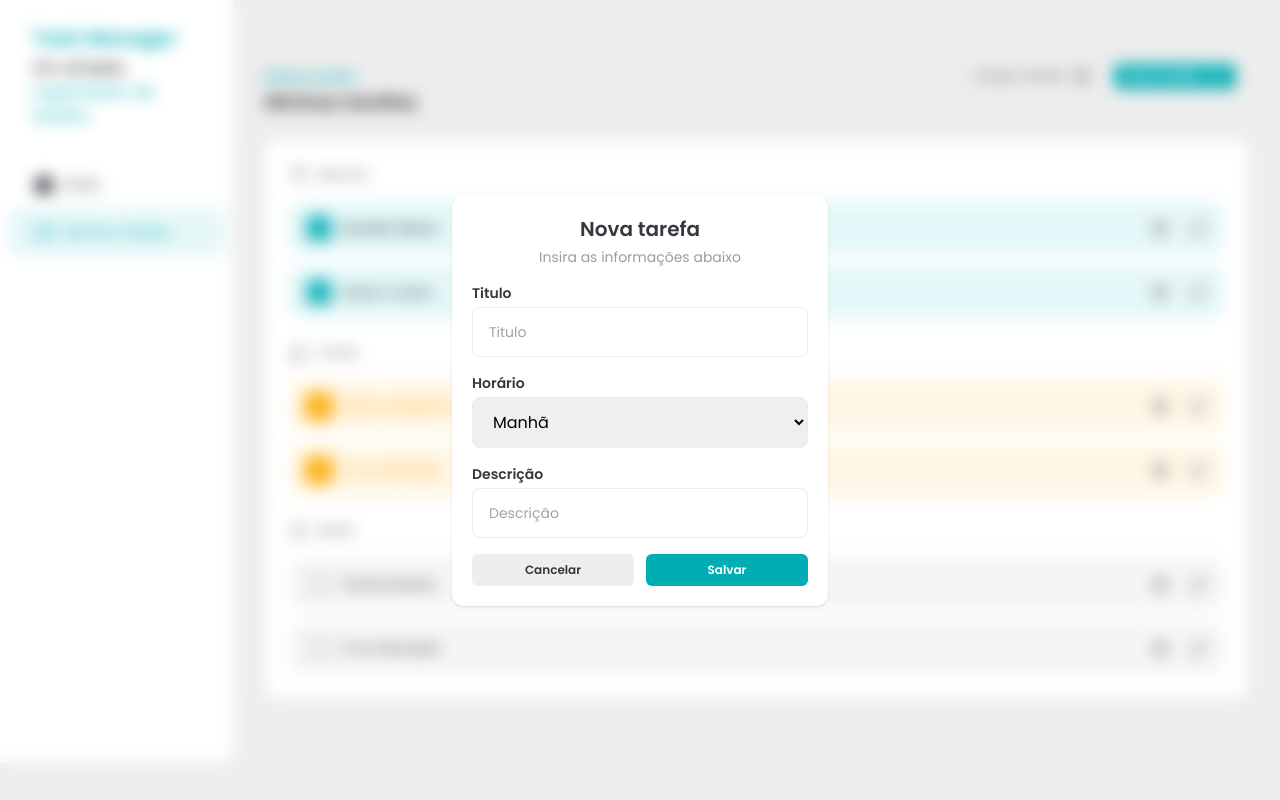
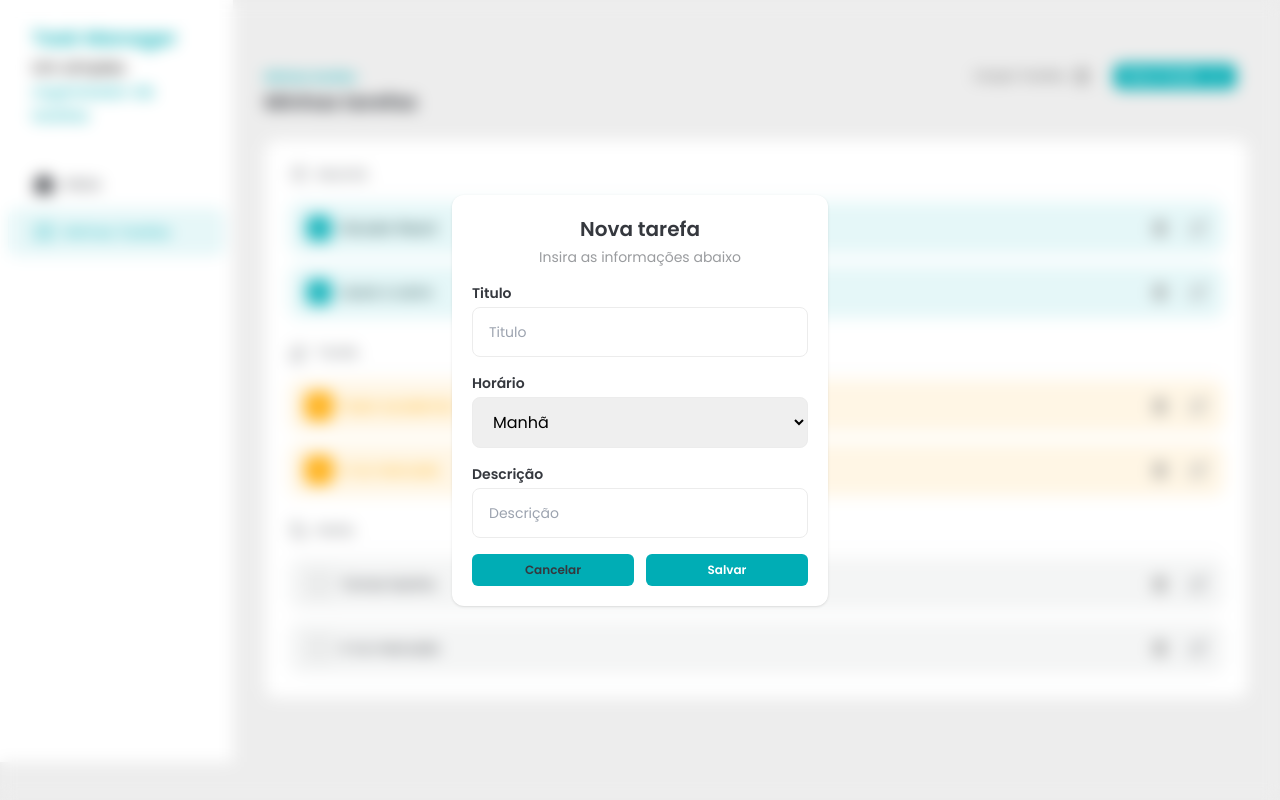
Before and after one commit to VinicyosFerreira/To-Do-List-Manager, a React (Vite) app: page / in a window 1280 px wide. Both pictures are taken after a click on the button "Nova Tarefa". Built offline with nearby package versions, Linux system fonts and the light colour scheme.

Commit message:
refactor: add design system

```diff
--- a/src/components/AddTaskDialog.jsx
+++ b/src/components/AddTaskDialog.jsx
@@ -84,10 +84,10 @@ const AddTaskDialog = ({ isOpen, handleCloseDialog, handleSubmit }) => {
                >
                   {/* DIALOG */}
                   <div className="rounded-xl bg-white p-5 text-center shadow">
-                     <h2 className="text-center text-xl font-semibold text-[#35383E]">
+                     <h2 className="text-center text-xl font-semibold text-brand-dark-blue">
                         Nova tarefa
                      </h2>
-                     <p className="mb-4 mt-1 text-sm text-[#9A9C9F]">
+                     <p className="mb-4 mt-1 text-sm text-brand-text-gray">
                         Insira as informações abaixo
                      </p>
 
--- a/src/components/Button.jsx
+++ b/src/components/Button.jsx
@@ -7,14 +7,14 @@ function Button({
 }) {
    const getVariantClass = () => {
       if (variant === 'primary') {
-         return 'bg-[#00ADB5] text-white';
+         return 'bg-brand-primary text-white';
       }
       if (variant === 'ghost') {
-         return 'bg-transparent text-[#818181]';
+         return 'bg-transparent text-brand-dark-gray';
       }
 
       if (variant === 'secondary') {
-         return 'bg-[#EEEEEE] text-[#35383E]';
+         return 'bg-brand-light-gray text-brand-dark-blue';
       }
    };
 
@@ -29,7 +29,7 @@ function Button({
 
    return (
       <button
-         className={`flex justify-center gap-2 rounded-md bg-[#00ADB5] px-3 text-xs font-semibold ${getVariantClass()} ${getSizeClass()} transition hover:opacity-75 ${className}`}
+         className={`flex justify-center gap-2 rounded-md bg-brand-primary px-3 text-xs font-semibold ${getVariantClass()} ${getSizeClass()} transition hover:opacity-75 ${className}`}
          {...rest}
       >
          {children}
--- a/src/components/Input.jsx
+++ b/src/components/Input.jsx
@@ -2,10 +2,10 @@ import InputErrorMessage from './InputErrorMessage';
 import InputLabel from './InputLabel';
 const Input = ({ label, error, ...rest }) => {
    return (
-      <div className="flex flex-col space-y-1 text-left text-[#35383E]">
+      <div className="flex flex-col space-y-1 text-left text-brand-dark-blue">
          <InputLabel htmlFor={rest.id}>{label}</InputLabel>
          <input
-            className="placeholder:[#9A9C9F] rounded-lg border border-solid border-[#ECECEC] px-4 py-3 outline-[#00ADB5] placeholder:text-sm"
+            className="placeholder:brand-text-gray rounded-lg border border-solid border-[#ECECEC] px-4 py-3 outline-brand-primary placeholder:text-sm"
             {...rest}
          />
          {error && <InputErrorMessage>{error.message}</InputErrorMessage>}
--- a/src/components/InputLabel.jsx
+++ b/src/components/InputLabel.jsx
@@ -1,6 +1,6 @@
 const InputLabel = (props) => {
    return (
-      <label className="text-sm font-semibold text-[#35383E]" {...props}>
+      <label className="text-sm font-semibold text-brand-dark-blue" {...props}>
          {props.children}
       </label>
    );
--- a/src/components/PeriodSelect.jsx
+++ b/src/components/PeriodSelect.jsx
@@ -7,7 +7,7 @@ const PeriodSelect = (props) => {
          <InputLabel htmlFor="period">Horário</InputLabel>
          <select
             id="period"
-            className="placeholder:[#9A9C9F] rounded-lg border border-solid border-[#ECECEC] px-4 py-3 outline-[#00ADB5] placeholder:text-sm"
+            className="placeholder:brand-text-gray rounded-lg border border-solid border-[#ECECEC] px-4 py-3 outline-brand-primary placeholder:text-sm"
             {...props}
          >
             <option value="morning">Manhã</option>
--- a/src/components/Sidebar.jsx
+++ b/src/components/Sidebar.jsx
@@ -5,12 +5,14 @@ const Sidebar = () => {
    return (
       <div className="vh-100 w-72 bg-[#fff]">
          <div className="space-y-1 px-8 py-6">
-            <h1 className="text-xl font-semibold text-[#00ADB5]">
+            <h1 className="text-xl font-semibold text-brand-primary">
                Task Manager
             </h1>
             <p>
                Um simples{' '}
-               <span className="text-[#00ADB5]">organizador de tarefas</span>
+               <span className="text-brand-primary">
+                  organizador de tarefas
+               </span>
             </p>
          </div>
 
--- a/src/components/SidebarButton.jsx
+++ b/src/components/SidebarButton.jsx
@@ -1,10 +1,10 @@
 const SidebarButton = ({ children, variant }) => {
    const getVariants = () => {
       if (variant === 'unselected') {
-         return 'text-[#35383E]';
+         return 'text-brand-dark-blue';
       }
       if (variant === 'selected') {
-         return 'bg-[#E6F7F8] text-[#00ADB5]';
+         return 'bg-[#E6F7F8] text-brand-primary';
       }
    };
 
--- a/src/components/TaskItem.jsx
+++ b/src/components/TaskItem.jsx
@@ -7,10 +7,10 @@ const TaskItem = ({ task, handleCheckboxChange, handleDeleteClick }) => {
          return 'bg-[#00ADB51A]  text-[#002C2E]';
       }
       if (task.status === 'in_progress') {
-         return 'bg-[#FFAA04] text-[#FFAA04]';
+         return 'bg-brand-process text-brand-process';
       }
       if (task.status === 'not_started') {
-         return 'bg-[#35383E0D] text-[#35383E]';
+         return 'bg-brand-dark-blue bg-opacity-5 text-brand-dark-blue';
       }
    };
 
--- a/src/components/Tasks.jsx
+++ b/src/components/Tasks.jsx
@@ -64,10 +64,10 @@ const Tasks = () => {
       <div className="w-full space-y-6 px-8 py-16">
          <div className="flex w-full justify-between">
             <div>
-               <span className="text-xs font-semibold text-[#00ADB5]">
+               <span className="text-xs font-semibold text-brand-primary">
                   Minhas tarefas
                </span>
-               <h2 className="text-xl font-semibold text-[#35383E]">
+               <h2 className="text-xl font-semibold text-brand-dark-blue">
                   Minhas tarefas
                </h2>
             </div>
--- a/src/components/TasksSeparator.jsx
+++ b/src/components/TasksSeparator.jsx
@@ -1,8 +1,8 @@
 function TasksSeparator({ title, icon }) {
    return (
-      <div className="flex gap-2 border-b border-solid border-[#F4F4F5] pb-1">
+      <div className="flex gap-2 border-b border-solid border-brand-light-gray pb-1">
          {icon}
-         <p className="text-sm font-semibold text-[#9A9C9F]">{title}</p>
+         <p className="text-sm font-semibold text-brand-text-gray">{title}</p>
       </div>
    );
 }
--- a/src/index.css
+++ b/src/index.css
@@ -133,6 +133,6 @@
    }
 
    body {
-      @apply bg-[#EDEDED];
+      @apply bg-brand-background;
    }
 }
--- a/tailwind.config.js
+++ b/tailwind.config.js
@@ -5,7 +5,21 @@ export default {
       fontFamily: {
          sans: ['Poppins', 'sans-serif'],
       },
-      extend: {},
+      extend: {
+         colors: {
+            brand: {
+               'dark-blue': '#35383E',
+               primary: '#00ADB5',
+               'dark-gray': '#818181',
+               'text-gray': '#9A9C9F',
+               'light-gray': '#F4F4F5',
+               white: '#FFFFFF',
+               background: '#EDEDED',
+               process: '#FFAA04',
+               danger: '#EF4444',
+            },
+         },
+      },
    },
    plugins: [],
 };
```
